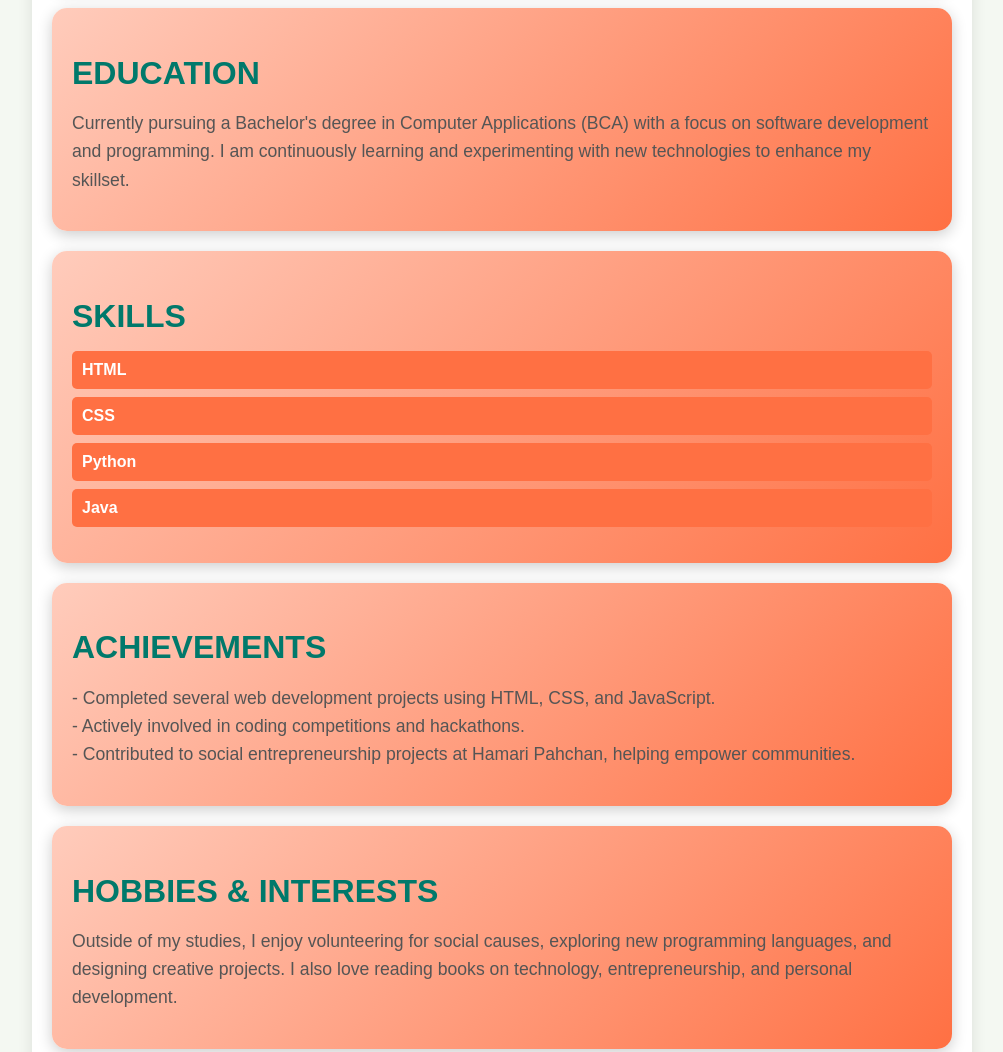
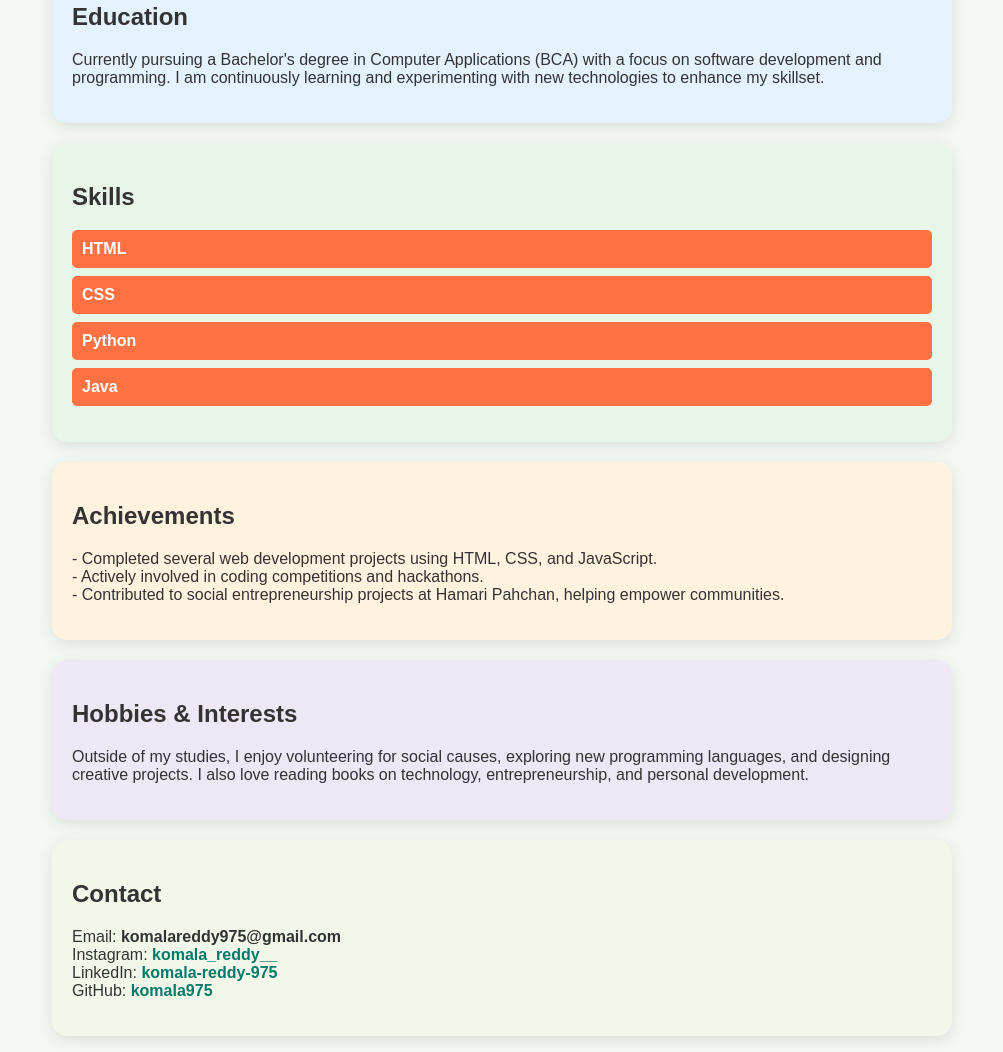
Before and after one commit to Komala975/my_portfolio, a plain HTML site: page index.html in a window 1280 px wide. Shown: the part 914-1966 px from the top of the page, without its empty margins (138-1141 px from the left). Drawn offline with Linux system fonts and the light colour scheme.

Commit message:
Update index.html

```diff
--- a/index.html
+++ b/index.html
@@ -82,38 +82,44 @@
             max-width: 900px;
             margin: 30px auto;
             padding: 20px;
-            background-color: #ffffff;
-            border-radius: 15px;
-            box-shadow: 0 4px 15px rgba(0, 0, 0, 0.1);
         }
 
         /* Section Styling */
-        .section-title {
-            font-size: 2rem;
-            color: #00796b; /* Dark teal color for titles */
-            margin-bottom: 15px;
-            text-transform: uppercase;
-        }
-
-        .section-content {
-            font-size: 1.1rem;
-            line-height: 1.6;
-            color: #555;
-        }
-
-        /* Card Layout for Sections */
         .card {
-            background: linear-gradient(135deg, #ffccbc, #ff7043); /* Soft peach and coral gradient */
             padding: 20px;
             border-radius: 15px;
             margin-bottom: 20px;
-            box-shadow: 0 4px 15px rgba(0, 0, 0, 0.2);
+            box-shadow: 0 4px 15px rgba(0, 0, 0, 0.1);
             transition: 0.3s ease;
         }
+
+        #about .card {
+            background-color: #fce4ec; /* Light pink */
+        }
+
+        #education .card {
+            background-color: #e3f2fd; /* Light blue */
+        }
+
+        #skills .card {
+            background-color: #e8f5e9; /* Light green */
+        }
+
+        #achievements .card {
+            background-color: #fff3e0; /* Light orange */
+        }
+
+        #hobbies .card {
+            background-color: #ede7f6; /* Light purple */
+        }
+
+        #contact .card {
+            background-color: #f1f8e9; /* Light lime */
+        }
+
         .card:hover {
             transform: scale(1.05);
             box-shadow: 0 6px 20px rgba(0, 0, 0, 0.3);
-            background: linear-gradient(135deg, #ff7043, #ffccbc); /* Color change on hover */
         }
 
         /* Links Styling */
```
